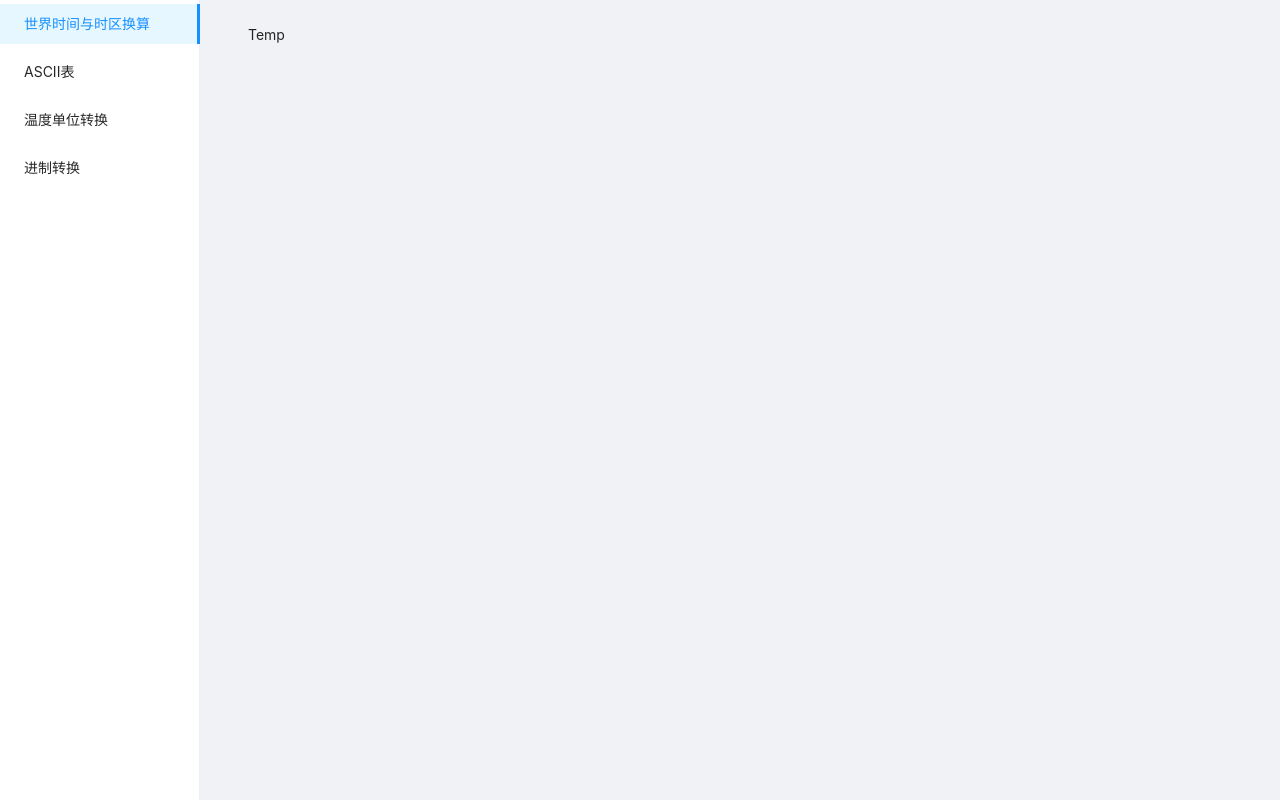
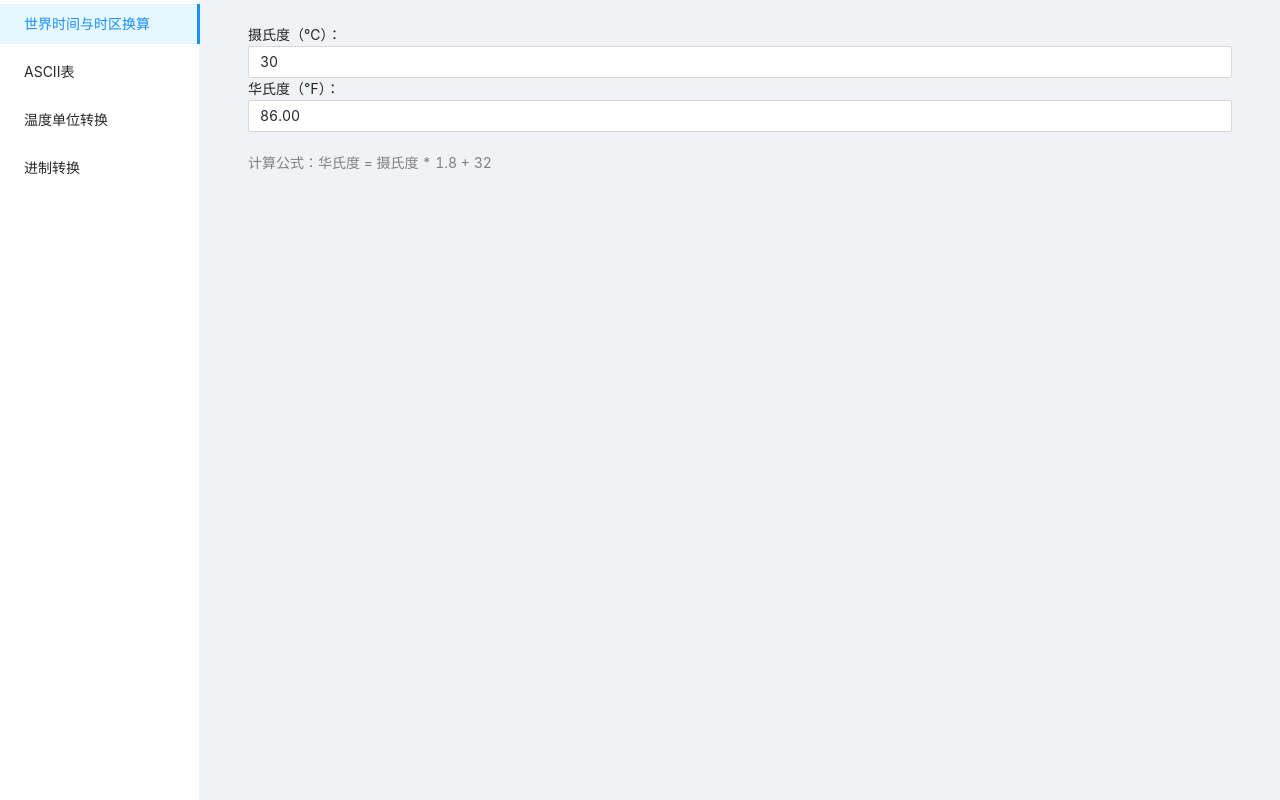
Before and after one commit to topul/t-tools, a React (Vite) app: page /temp in a window 1280 px wide. Built offline with nearby package versions, Linux system fonts and the light colour scheme.

Commit message:
feat: 完善工具

```diff
--- a/src/pages/Base/Base.jsx
+++ b/src/pages/Base/Base.jsx
@@ -1,9 +1,50 @@
-import React from 'react'
+import {useEffect, useState} from 'react'
+import { Radio, Input } from 'antd'
 
 const Base = () => {
-  return (
-    <div>Base
+  const [fromRadix, setFromRadix] = useState(10)
+  const [src, setSrc] = useState(100)
+  const [toRadix, setToRadix] = useState(16)
+  const [destValue, setDestValue] = useState()
+
+  const transfer = () => {
+    setDestValue(parseInt(src, fromRadix).toString(toRadix))
+  }
+  useEffect(() => {
+    transfer()
+  }, [fromRadix, src, toRadix])
+  const onChange = (e) => {
+    console.log(e)
+    setFromRadix(e.target.value)
+  }
+  const srcChange = (e) => {
+    setSrc(e.target.value)
+  }
+  const destChange = (e) => {
+    setToRadix(e.target.value)
+  }
+
+  return <div>
+    <div>
+      <Radio.Group onChange={onChange} value={fromRadix}>
+        <Radio value={2}>2进制</Radio>
+        <Radio value={8}>8进制</Radio>
+        <Radio value={10}>10进制</Radio>
+        <Radio value={16}>16进制</Radio>
+      </Radio.Group>
+      <div>
+      原始数字：<Input placeholder="原始数字" value={src} onChange={srcChange} />
+      </div>
+      <Radio.Group onChange={destChange} value={toRadix}>
+        <Radio value={2}>2进制</Radio>
+        <Radio value={8}>8进制</Radio>
+        <Radio value={10}>10进制</Radio>
+        <Radio value={16}>16进制</Radio>
+      </Radio.Group>
+      <div>
+        结果：<Input placeholder="结果" value={destValue} />
+      </div>
     </div>
-  )
+  </div>
 }
 export default Base
--- a/src/pages/temp/Temp.jsx
+++ b/src/pages/temp/Temp.jsx
@@ -1,9 +1,66 @@
-import React from 'react'
+import { useEffect, useState } from 'react'
+import { Input } from 'antd'
+import './temp.css'
 
 const Temp = () => {
+  const [c, setC] = useState(30)
+  const [f, setF] = useState()
+  useEffect(() => {
+    setF(centigradeToFahrenheit(c))
+  }, [])
+  /**
+   * 华氏度转摄氏度
+   */
+  const fahrenheitToCentigrade = (fahrenheit) => {
+    if (Number.isNaN(fahrenheit)) {
+      throw new Error('not a valid number')
+    }
+    return ((fahrenheit - 32) / 1.8).toFixed(2)
+  }
+
+  /**
+   * 摄氏度转华氏度
+   */
+  const centigradeToFahrenheit = (centigrade) => {
+    if (Number.isNaN(centigrade)) {
+      throw new Error('not a valid number')
+    }
+    return (centigrade * 1.8 + 32).toFixed(2)
+  }
+
+  const onCChange = (e) => {
+    setC(e.target.value)
+    setF(centigradeToFahrenheit(e.target.value))
+  }
+
+  const onFChange = (e) => {
+    setF(e.target.value)
+    setC(fahrenheitToCentigrade(e.target.value))
+  }
+
   return (
     <div>
-      Temp
+      <div>
+        <div>
+          摄氏度（℃）：
+          <Input
+            placeholder='请输入摄氏度'
+            value={c}
+            onChange={onCChange}
+          />
+        </div>
+        <div>
+          华氏度（℉）：
+          <Input
+            placeholder='请输入摄氏度'
+            value={f}
+            onChange={onFChange}
+          />
+        </div>
+        <div className='comment'>
+          计算公式：华氏度 = 摄氏度 * 1.8 + 32
+        </div>
+      </div>
     </div>
   )
 }
--- a/src/pages/temp/temp.css
+++ b/src/pages/temp/temp.css
@@ -0,0 +1,4 @@
+.comment {
+  margin-top: 20px;
+  color: gray;
+}
```
Also changed, not shown: 1 other file (tests, documents, lock files or other folders).
